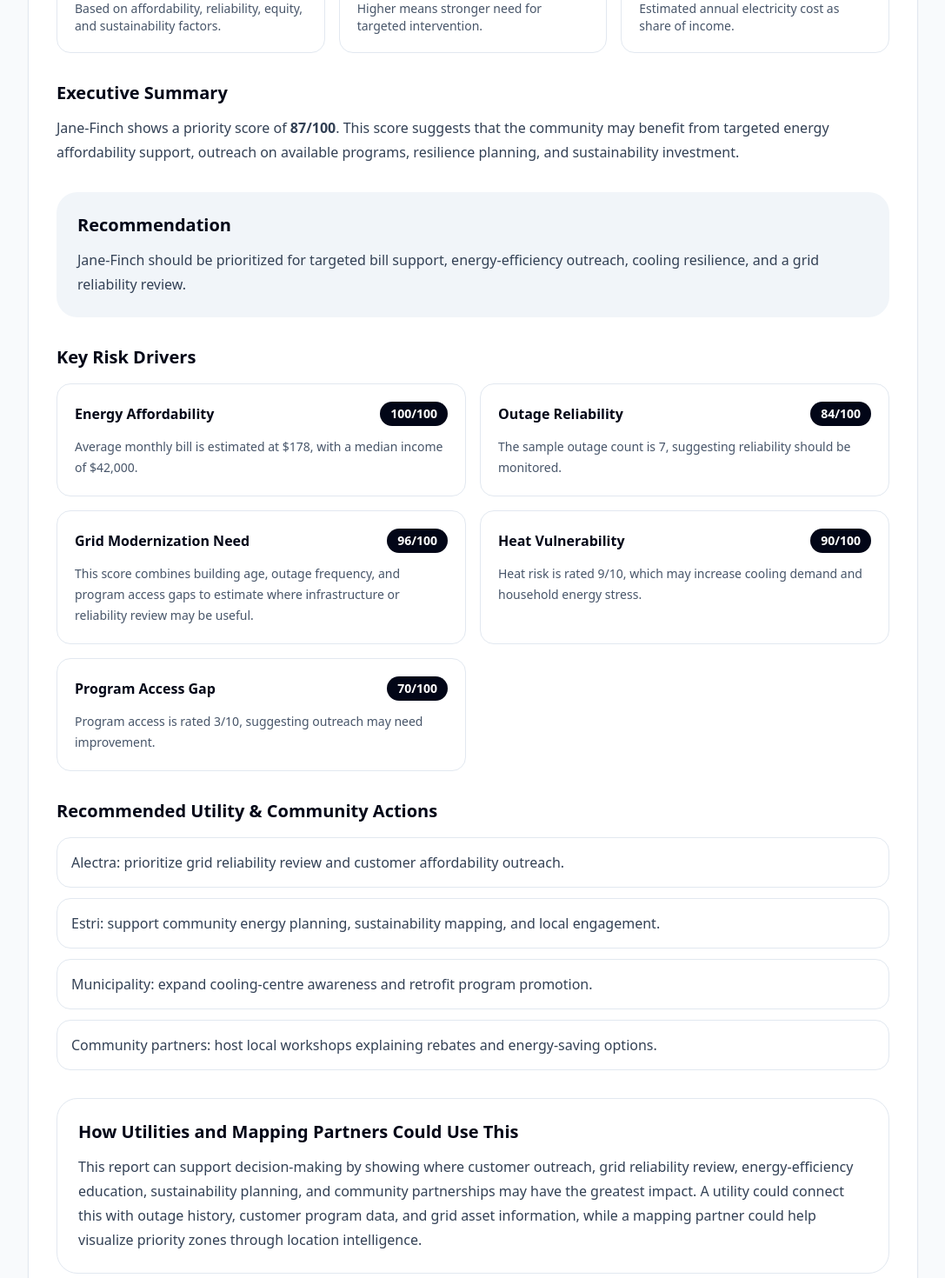
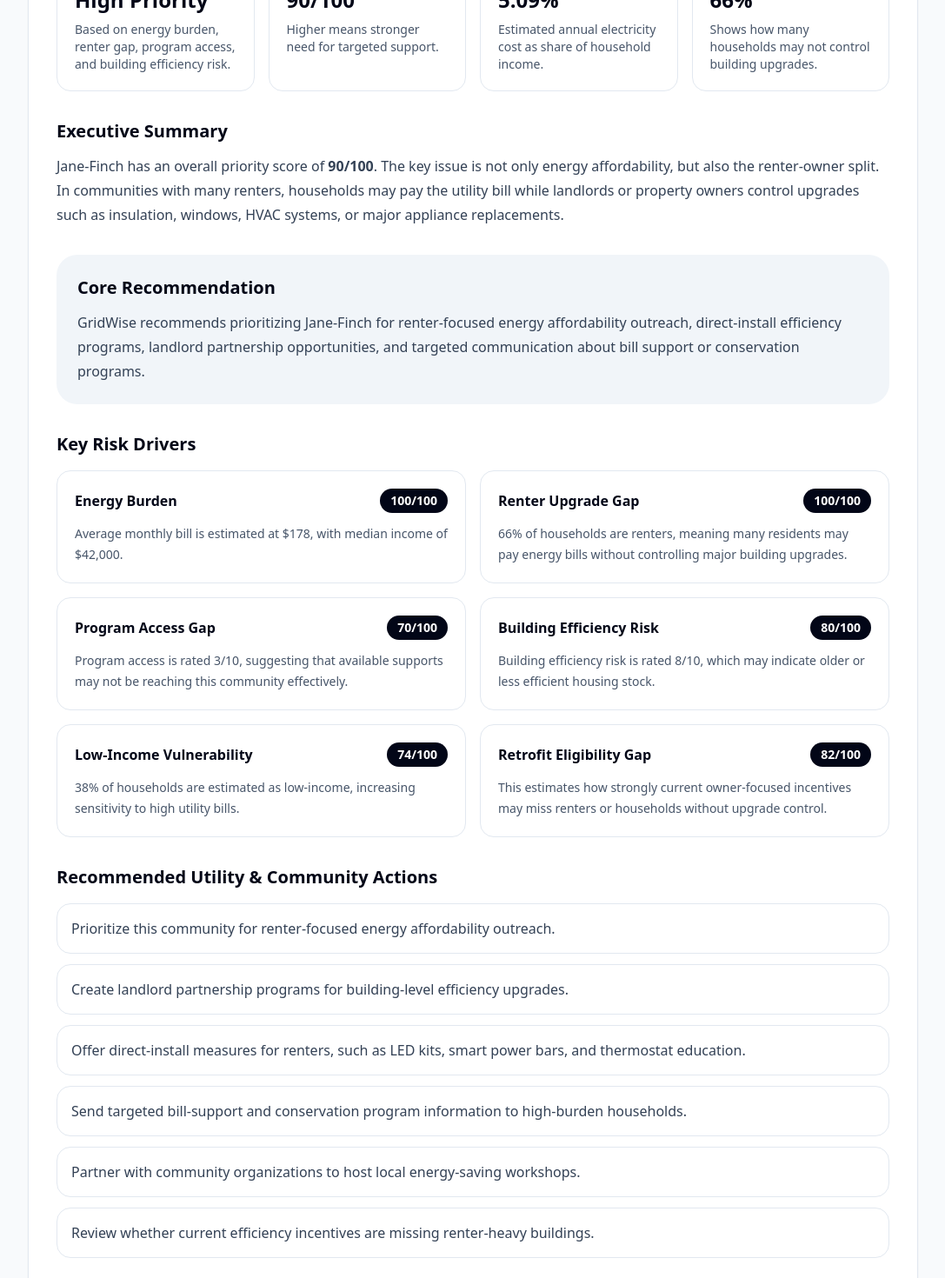
Before and after one commit to khanmalasa404-pixel/SENECA_HACKATHON, a Next.js app: page /report in a window 1280 px wide. Shown: the part 560-2030 px from the top of the page at 87% size, without its empty margins (96-1183 px from the left). Built offline with nearby package versions, Linux system fonts and the light colour scheme.

Commit message:
Report + Simulaotor Page Upadated

```diff
--- a/app/report/page.tsx
+++ b/app/report/page.tsx
@@ -5,9 +5,7 @@ import Link from "next/link";
 import { sampleNeighbourhoods } from "@/data/sampleNeighbourhoods";
 import {
   calculateEnergyScores,
-  getPartnerActions,
   getPriorityLabel,
-  getRecommendation,
 } from "@/lib/scoring";
 
 export default function ReportPage() {
@@ -22,21 +20,23 @@ export default function ReportPage() {
 
   const scores = calculateEnergyScores(area);
   const priorityLabel = getPriorityLabel(scores.overallPriorityScore);
-  const recommendation = getRecommendation(area, scores.overallPriorityScore);
-  const partnerActions = getPartnerActions(area, scores.overallPriorityScore);
+
+  const recommendations = getEnergyBurdenRecommendations(area, scores.overallPriorityScore);
+
   return (
     <main className="min-h-screen bg-slate-50 px-6 py-8">
       <div className="mx-auto max-w-5xl">
         <div className="flex flex-col justify-between gap-4 md:flex-row md:items-end print:hidden">
           <div>
             <p className="text-sm font-semibold uppercase tracking-wide text-emerald-700">
-            Community Energy Action Report            </p>
+              Community Energy Burden Action Report
+            </p>
             <h1 className="mt-2 text-4xl font-bold tracking-tight text-slate-950">
-            {area.name} GridWise Action Report
+              {area.name} Renter Energy Burden Report
             </h1>
             <p className="mt-3 max-w-3xl text-slate-600">
-              A sample action report for utilities, sustainability partners, and
-              municipal teams.
+              A targeted action report for identifying where high energy costs,
+              renter concentration, and limited access to efficiency programs overlap.
             </p>
           </div>
 
@@ -72,33 +72,39 @@ export default function ReportPage() {
         <section className="mt-8 rounded-3xl border border-slate-200 bg-white p-8 shadow-sm print:shadow-none">
           <div className="border-b border-slate-200 pb-6">
             <p className="text-sm font-semibold uppercase tracking-wide text-slate-500">
-            GridWise Community Energy Report
+              GridWise Energy Burden & Renter Gap Report
             </p>
             <h2 className="mt-2 text-3xl font-bold text-slate-950">
               {area.name}, {area.city}
             </h2>
             <p className="mt-2 text-slate-600">
-              Prepared for energy utilities, municipalities, and community partners.
+              Prepared for utilities, municipalities, housing partners, and community organizations.
             </p>
           </div>
 
-          <div className="mt-6 grid gap-4 md:grid-cols-3">
+          <div className="mt-6 grid gap-4 md:grid-cols-4">
             <ReportMetric
               label="Priority Level"
               value={priorityLabel}
-              note="Based on affordability, reliability, equity, and sustainability factors."
+              note="Based on energy burden, renter gap, program access, and building efficiency risk."
             />
 
             <ReportMetric
               label="Overall Score"
               value={`${scores.overallPriorityScore}/100`}
-              note="Higher means stronger need for targeted intervention."
+              note="Higher means stronger need for targeted support."
             />
 
             <ReportMetric
               label="Energy Burden"
               value={`${scores.energyBurdenPercent}%`}
-              note="Estimated annual electricity cost as share of income."
+              note="Estimated annual electricity cost as share of household income."
+            />
+
+            <ReportMetric
+              label="Renter Households"
+              value={`${area.renterHouseholdPercent}%`}
+              note="Shows how many households may not control building upgrades."
             />
           </div>
 
@@ -107,19 +113,25 @@ export default function ReportPage() {
               Executive Summary
             </h3>
             <p className="mt-3 leading-7 text-slate-700">
-              {area.name} shows a priority score of{" "}
+              {area.name} has an overall priority score of{" "}
               <span className="font-semibold">{scores.overallPriorityScore}/100</span>.
-              This score suggests that the community may benefit from targeted
-              energy affordability support, outreach on available programs,
-              resilience planning, and sustainability investment.
+              The key issue is not only energy affordability, but also the renter-owner
+              split. In communities with many renters, households may pay the utility
+              bill while landlords or property owners control upgrades such as insulation,
+              windows, HVAC systems, or major appliance replacements.
             </p>
           </div>
 
           <div className="mt-8 rounded-3xl bg-slate-100 p-6">
             <h3 className="text-xl font-bold text-slate-950">
-              Recommendation
+              Core Recommendation
             </h3>
-            <p className="mt-3 leading-7 text-slate-700">{recommendation}</p>
+            <p className="mt-3 leading-7 text-slate-700">
+              GridWise recommends prioritizing {area.name} for renter-focused energy
+              affordability outreach, direct-install efficiency programs, landlord
+              partnership opportunities, and targeted communication about bill support
+              or conservation programs.
+            </p>
           </div>
 
           <div className="mt-8">
@@ -129,32 +141,39 @@ export default function ReportPage() {
 
             <div className="mt-4 grid gap-4 md:grid-cols-2">
               <RiskItem
-                title="Energy Affordability"
+                title="Energy Burden"
                 score={`${scores.energyBurdenScore}/100`}
-                description={`Average monthly bill is estimated at $${area.avgMonthlyBill}, with a median income of $${area.medianIncome.toLocaleString()}.`}
+                description={`Average monthly bill is estimated at $${area.avgMonthlyBill}, with median income of $${area.medianIncome.toLocaleString()}.`}
               />
 
               <RiskItem
-                title="Outage Reliability"
-                score={`${scores.outageRiskScore}/100`}
-                description={`The sample outage count is ${area.outageCount}, suggesting reliability should be monitored.`}
-              />
-              <RiskItem
-  title="Grid Modernization Need"
-  score={`${scores.gridModernizationNeedScore}/100`}
-  description={`This score combines building age, outage frequency, and program access gaps to estimate where infrastructure or reliability review may be useful.`}
-/>
-
-              <RiskItem
-                title="Heat Vulnerability"
-                score={`${scores.heatVulnerabilityScore}/100`}
-                description={`Heat risk is rated ${area.heatRiskScore}/10, which may increase cooling demand and household energy stress.`}
+                title="Renter Upgrade Gap"
+                score={`${scores.renterUpgradeGapScore}/100`}
+                description={`${area.renterHouseholdPercent}% of households are renters, meaning many residents may pay energy bills without controlling major building upgrades.`}
               />
 
               <RiskItem
                 title="Program Access Gap"
                 score={`${scores.programAccessGapScore}/100`}
-                description={`Program access is rated ${area.programAccessScore}/10, suggesting outreach may need improvement.`}
+                description={`Program access is rated ${area.programAccessScore}/10, suggesting that available supports may not be reaching this community effectively.`}
+              />
+
+              <RiskItem
+                title="Building Efficiency Risk"
+                score={`${scores.buildingEfficiencyRiskScore}/100`}
+                description={`Building efficiency risk is rated ${area.buildingAgeScore}/10, which may indicate older or less efficient housing stock.`}
+              />
+
+              <RiskItem
+                title="Low-Income Vulnerability"
+                score={`${scores.equityVulnerabilityScore}/100`}
+                description={`${area.lowIncomeHouseholdPercent}% of households are estimated as low-income, increasing sensitivity to high utility bills.`}
+              />
+
+              <RiskItem
+                title="Retrofit Eligibility Gap"
+                score={`${area.retrofitEligibilityGapScore}/100`}
+                description="This estimates how strongly current owner-focused incentives may miss renters or households without upgrade control."
               />
             </div>
           </div>
@@ -165,7 +184,7 @@ export default function ReportPage() {
             </h3>
 
             <div className="mt-4 space-y-3">
-              {partnerActions.map((action) => (
+              {recommendations.map((action) => (
                 <div
                   key={action}
                   className="rounded-2xl border border-slate-200 p-4 text-slate-700"
@@ -178,21 +197,48 @@ export default function ReportPage() {
 
           <div className="mt-8 rounded-3xl border border-slate-200 p-6">
             <h3 className="text-xl font-bold text-slate-950">
-  How Utilities and Mapping Partners Could Use This
+              How This Solves the Challenge
             </h3>
             <p className="mt-3 leading-7 text-slate-700">
-  This report can support decision-making by showing where customer
-  outreach, grid reliability review, energy-efficiency education,
-  sustainability planning, and community partnerships may have the
-  greatest impact. A utility could connect this with outage history,
-  customer program data, and grid asset information, while a mapping
-  partner could help visualize priority zones through location intelligence.
+              This report helps utilities visualize where energy burden and renter
+              upgrade gaps overlap. Instead of only promoting owner-focused incentives,
+              partners can identify renter-heavy communities and design outreach,
+              direct-install programs, landlord partnerships, and bill-support pathways
+              that better match the reality of who pays the bill and who controls upgrades.
             </p>
           </div>
         </section>
       </div>
     </main>
   );
+}
+
+function getEnergyBurdenRecommendations(area: any, score: number) {
+  if (score >= 75) {
+    return [
+      "Prioritize this community for renter-focused energy affordability outreach.",
+      "Create landlord partnership programs for building-level efficiency upgrades.",
+      "Offer direct-install measures for renters, such as LED kits, smart power bars, and thermostat education.",
+      "Send targeted bill-support and conservation program information to high-burden households.",
+      "Partner with community organizations to host local energy-saving workshops.",
+      "Review whether current efficiency incentives are missing renter-heavy buildings.",
+    ];
+  }
+
+  if (score >= 50) {
+    return [
+      "Expand awareness of energy-efficiency and bill-support programs in this community.",
+      "Monitor renter households and older buildings for possible upgrade barriers.",
+      "Pilot renter-friendly conservation education and low-cost direct-install programs.",
+      "Work with housing providers to identify buildings that could benefit from retrofits.",
+    ];
+  }
+
+  return [
+    "Continue regular program outreach and track changes in energy burden over time.",
+    "Use this area as a comparison benchmark for higher-priority neighbourhoods.",
+    "Maintain awareness campaigns for conservation and available utility supports.",
+  ];
 }
 
 function ReportMetric({
--- a/app/simulator/page.tsx
+++ b/app/simulator/page.tsx
@@ -6,19 +6,30 @@ import { sampleNeighbourhoods } from "@/data/sampleNeighbourhoods";
 import {
   calculateEnergyScores,
   getPriorityLabel,
-  getRecommendation,
 } from "@/lib/scoring";
 
 export default function SimulatorPage() {
-  const baseArea = sampleNeighbourhoods[0];
+  const [selectedName, setSelectedName] = useState(sampleNeighbourhoods[0].name);
+
+  const selectedCommunity =
+    sampleNeighbourhoods.find((community) => community.name === selectedName) ||
+    sampleNeighbourhoods[0];
 
   const [area, setArea] = useState({
-    ...baseArea,
+    ...selectedCommunity,
   });
+
+  function handleCommunityChange(name: string) {
+    const community =
+      sampleNeighbourhoods.find((item) => item.name === name) ||
+      sampleNeighbourhoods[0];
+
+    setSelectedName(name);
+    setArea({ ...community });
+  }
 
   const scores = calculateEnergyScores(area);
   const priorityLabel = getPriorityLabel(scores.overallPriorityScore);
-  const recommendation = getRecommendation(area, scores.overallPriorityScore);
 
   function updateField(field: keyof typeof area, value: number) {
     setArea((previous) => ({
@@ -33,16 +44,36 @@ export default function SimulatorPage() {
         <div className="flex flex-col justify-between gap-4 md:flex-row md:items-end">
           <div>
             <p className="text-sm font-semibold uppercase tracking-wide text-emerald-700">
-              Scenario Simulator
+              Energy Burden Scenario Simulator
             </p>
             <h1 className="mt-2 text-4xl font-bold tracking-tight text-slate-950">
-              Test how community conditions change the priority score
+              Test how renter barriers affect energy burden priority
             </h1>
             <p className="mt-3 max-w-3xl text-slate-600">
-              Adjust the values below to simulate how affordability, outages, heat risk,
-              and program access affect the recommended action.
+              Adjust bills, income, renter concentration, program access, building
+              age, and retrofit eligibility gaps to see how priority changes.
             </p>
           </div>
+
+          <div className="flex flex-col gap-3 sm:flex-row">
+  <select
+    value={selectedName}
+    onChange={(event) => handleCommunityChange(event.target.value)}
+    className="rounded-2xl border border-slate-300 bg-white px-5 py-3 font-semibold text-slate-800 shadow-sm"
+  >
+    {sampleNeighbourhoods.map((community) => (
+      <option key={community.name} value={community.name}>
+        {community.name}
+      </option>
+    ))}
+  </select>
+
+  <button
+    onClick={() => setArea({ ...selectedCommunity })}
+    className="rounded-2xl border border-slate-300 px-5 py-3 font-semibold text-slate-800 hover:bg-white"
+  >
+    Reset Scenario
+  </button>
 
   <Link
     href="/dashboard"
@@ -50,6 +81,7 @@ export default function SimulatorPage() {
   >
     Back to Dashboard
   </Link>
+</div>
         </div>
 
         <section className="mt-8 grid gap-6 lg:grid-cols-2">
@@ -60,7 +92,7 @@ export default function SimulatorPage() {
 
             <div className="mt-6 space-y-6">
               <Slider
-                label="Average Monthly Bill"
+                label="Average Monthly Energy Bill"
                 value={area.avgMonthlyBill}
                 min={80}
                 max={250}
@@ -69,7 +101,7 @@ export default function SimulatorPage() {
               />
 
               <Slider
-                label="Median Income"
+                label="Median Household Income"
                 value={area.medianIncome}
                 min={30000}
                 max={100000}
@@ -78,20 +110,12 @@ export default function SimulatorPage() {
               />
 
               <Slider
-                label="Outage Count"
-                value={area.outageCount}
-                min={0}
-                max={12}
-                onChange={(value) => updateField("outageCount", value)}
-              />
-
-              <Slider
-                label="Heat Risk Score"
-                value={area.heatRiskScore}
-                min={1}
-                max={10}
-                suffix="/10"
-                onChange={(value) => updateField("heatRiskScore", value)}
+                label="Renter Household Percentage"
+                value={area.renterHouseholdPercent}
+                min={10}
+                max={90}
+                suffix="%"
+                onChange={(value) => updateField("renterHouseholdPercent", value)}
               />
 
               <Slider
@@ -101,6 +125,24 @@ export default function SimulatorPage() {
                 max={10}
                 suffix="/10"
                 onChange={(value) => updateField("programAccessScore", value)}
+              />
+
+              <Slider
+                label="Building Age / Efficiency Risk"
+                value={area.buildingAgeScore}
+                min={1}
+                max={10}
+                suffix="/10"
+                onChange={(value) => updateField("buildingAgeScore", value)}
+              />
+
+              <Slider
+                label="Retrofit Eligibility Gap"
+                value={area.retrofitEligibilityGapScore}
+                min={0}
+                max={100}
+                suffix="/100"
+                onChange={(value) => updateField("retrofitEligibilityGapScore", value)}
               />
             </div>
           </div>
@@ -119,16 +161,44 @@ export default function SimulatorPage() {
             </div>
 
             <div className="mt-6 grid gap-4 sm:grid-cols-2">
-              <ResultCard label="Energy Burden" value={`${scores.energyBurdenScore}/100`} />
-              <ResultCard label="Outage Risk" value={`${scores.outageRiskScore}/100`} />
-              <ResultCard label="Heat Risk" value={`${scores.heatVulnerabilityScore}/100`} />
-              <ResultCard label="Program Gap" value={`${scores.programAccessGapScore}/100`} />
-              <ResultCard label="Grid Need" value={`${scores.gridModernizationNeedScore}/100`} />
+              <ResultCard
+                label="Energy Burden"
+                value={`${scores.energyBurdenScore}/100`}
+              />
+              <ResultCard
+                label="Renter Upgrade Gap"
+                value={`${scores.renterUpgradeGapScore}/100`}
+              />
+              <ResultCard
+                label="Program Access Gap"
+                value={`${scores.programAccessGapScore}/100`}
+              />
+              <ResultCard
+                label="Building Risk"
+                value={`${scores.buildingEfficiencyRiskScore}/100`}
+              />
             </div>
 
             <div className="mt-6 rounded-3xl bg-slate-100 p-5">
-              <p className="font-semibold text-slate-950">Recommendation</p>
-              <p className="mt-2 leading-7 text-slate-700">{recommendation}</p>
+              <p className="font-semibold text-slate-950">What this means</p>
+              <p className="mt-2 leading-7 text-slate-700">
+                This scenario shows how high energy bills, lower income, high renter
+                concentration, and weak program access can increase priority. If a
+                community has many renters, traditional owner-focused incentives may
+                not fully solve the issue unless renters, landlords, utilities, and
+                municipalities are connected through targeted programs.
+              </p>
+            </div>
+
+            <div className="mt-6 rounded-3xl border border-slate-200 p-5">
+              <p className="font-semibold text-slate-950">
+                Best intervention to test
+              </p>
+              <p className="mt-2 leading-7 text-slate-700">
+                Try increasing the Program Access Score or lowering the Retrofit
+                Eligibility Gap. If the overall priority score decreases, it shows
+                how renter-friendly programs could reduce the community’s energy burden risk.
+              </p>
             </div>
           </div>
         </section>
--- a/lib/scoring.ts
+++ b/lib/scoring.ts
@@ -13,7 +13,12 @@ export function calculateEnergyScores(area: Neighbourhood) {
   const heatVulnerabilityScore = clamp(area.heatRiskScore * 10);
   const buildingEfficiencyRiskScore = clamp(area.buildingAgeScore * 10);
   const programAccessGapScore = clamp((10 - area.programAccessScore) * 10);
-
+  const renterUpgradeGapScore = clamp(
+    area.renterHouseholdPercent * 0.55 +
+      area.retrofitEligibilityGapScore * 0.25 +
+      area.buildingAgeScore * 5 +
+      programAccessGapScore * 0.15
+  );
   const equityVulnerabilityScore = clamp(
     area.lowIncomeHouseholdPercent * 1.4 + area.seniorPopulationPercent * 1.2
   );
@@ -27,27 +32,26 @@ export function calculateEnergyScores(area: Neighbourhood) {
     area.buildingAgeScore * 5 + area.outageCount * 6 + programAccessGapScore * 0.2
   );
   const overallPriorityScore = clamp(
-    energyBurdenScore * 0.2 +
-      outageRiskScore * 0.15 +
-      heatVulnerabilityScore * 0.15 +
-      buildingEfficiencyRiskScore * 0.1 +
-      programAccessGapScore * 0.12 +
+    energyBurdenScore * 0.3 +
+      renterUpgradeGapScore * 0.25 +
+      programAccessGapScore * 0.15 +
+      buildingEfficiencyRiskScore * 0.12 +
       equityVulnerabilityScore * 0.1 +
-      sustainabilityOpportunityScore * 0.08 +
-      gridModernizationNeedScore * 0.1
+      sustainabilityOpportunityScore * 0.08
   );
 
   return {
     energyBurdenPercent: Number(energyBurdenPercent.toFixed(2)),
     energyBurdenScore,
+    renterUpgradeGapScore,
     outageRiskScore,
     heatVulnerabilityScore,
     buildingEfficiencyRiskScore,
     programAccessGapScore,
     equityVulnerabilityScore,
     sustainabilityOpportunityScore,
+    gridModernizationNeedScore,
     overallPriorityScore,
-    gridModernizationNeedScore,
   };
 }
 
```
Also changed, not shown: data/sampleNeighbourhoods.ts (+20 -0 lines). Lines whose indentation alone changed are shown as unchanged.
